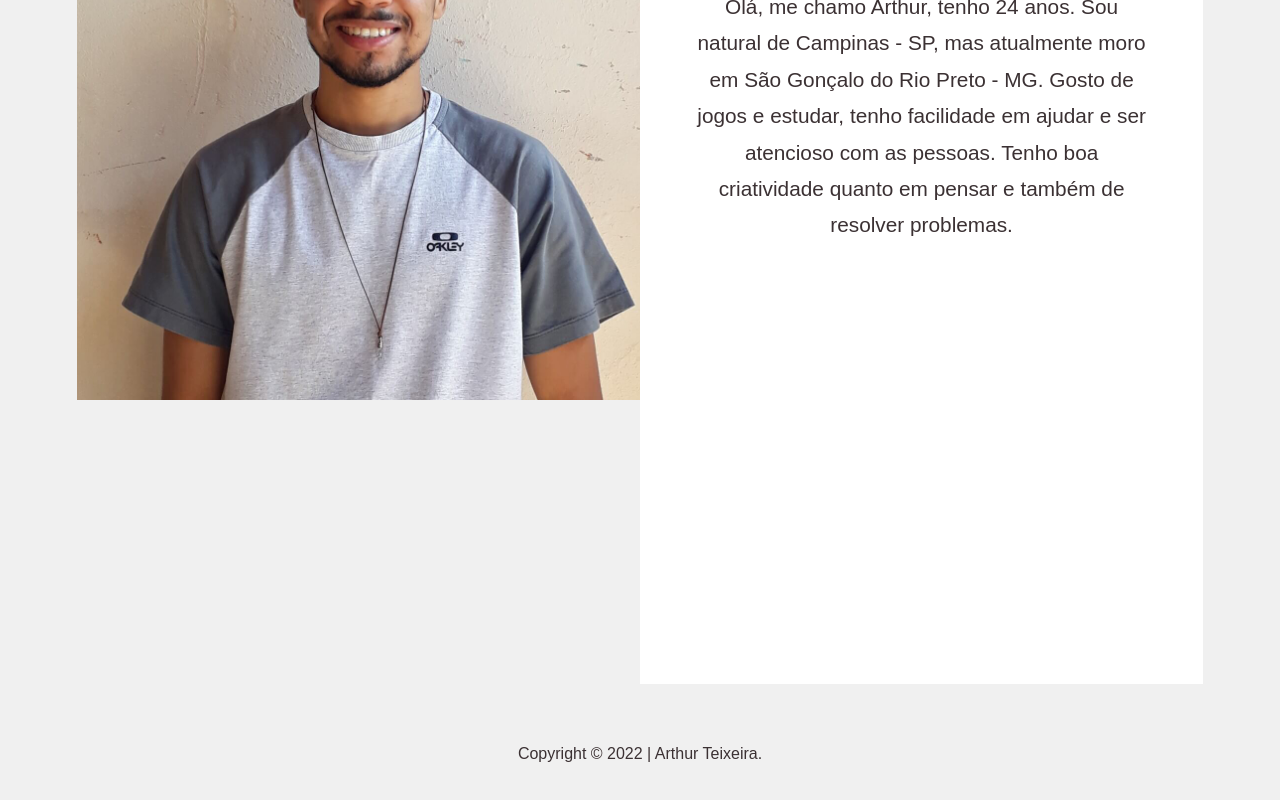
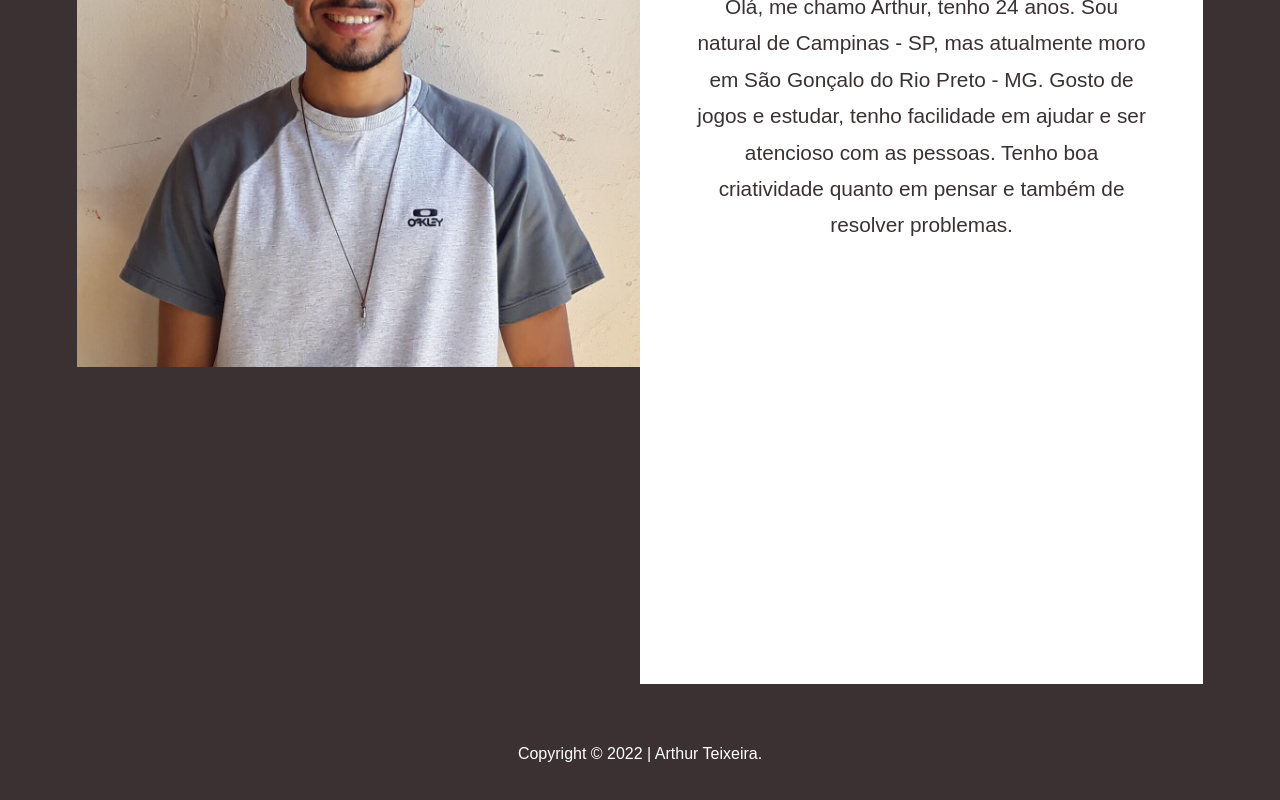
Before and after one commit to TuzinF5/arthur-teixeira-portfolio, a React (Create React App) app: page /about in a window 1280 px wide. Shown: the part 336-1136 px from the top of the page. Built offline with nearby package versions, Linux system fonts and the light colour scheme; a web font is replaced by a local one.

Commit message:
Mudando estilos

```diff
--- a/src/styles/About.module.css
+++ b/src/styles/About.module.css
@@ -1,19 +1,22 @@
-.about,
-.about div {
+.about {
+  background-color: #3b3133;
+  display: flex;
   height: 880px;
+  justify-content: center;
 }
 
 .about section {
   display: flex;
   justify-content: center;
+  width: 88%;
 }
 
 .about div {
-  width: 44%;
+  width: 50%;
 }
 
 .about img {
-  width: 595.5px;
+  width: 100%;
 }
 
 .about div div {
--- a/src/styles/Footer.module.css
+++ b/src/styles/Footer.module.css
@@ -1,8 +1,13 @@
 .footer {
   align-items: center;
+  background-color: #3b3133;
   bottom: 0;
   display: flex;
   height: 140px;
   justify-content: center;
   width: 100%;
 }
+
+.footer p {
+  color: #ffffff;
+}
--- a/src/styles/Home.module.css
+++ b/src/styles/Home.module.css
@@ -10,9 +10,9 @@
 }
 
 .home section {
+  align-items: center;
   background-color: rgba(240, 240, 240, 0.4);
   display: flex;
-  flex-direction: column;
   height: 520px;
   justify-content: center;
   margin-left: 80px;
```
